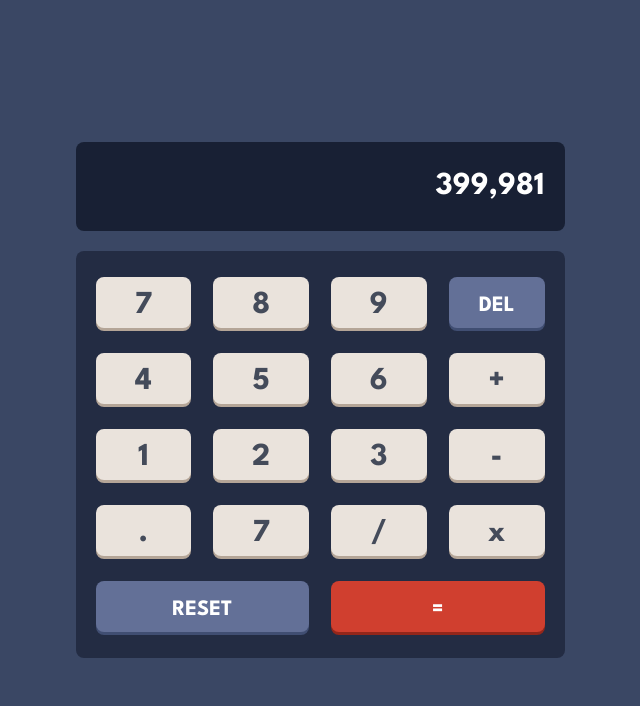
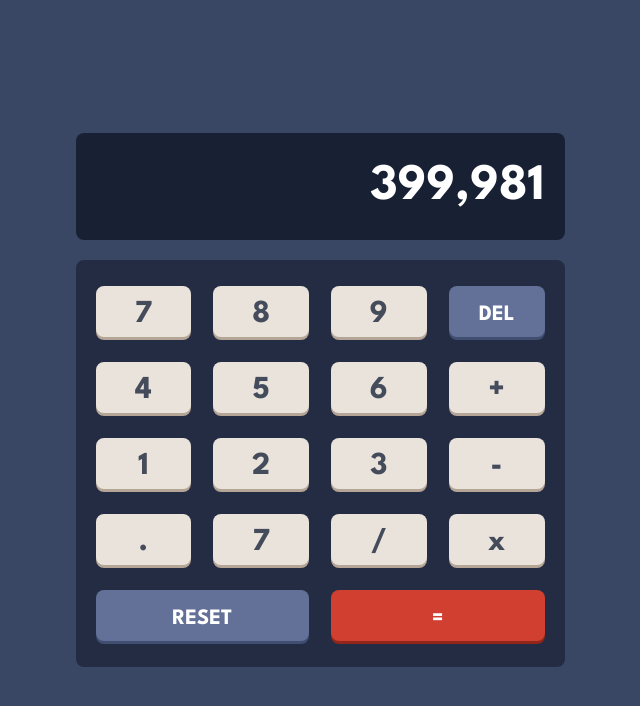
Before and after one commit to lulek1410/Calculator, a React (Vite) app: page / in a window 1280 px wide. Shown: the top 706 px of the page, without its empty margins (320-960 px from the left). Built offline with nearby package versions, Linux system fonts and the light colour scheme.

Commit message:
fix font size for screen

```diff
--- a/src/components/Screen/Screen.tsx
+++ b/src/components/Screen/Screen.tsx
@@ -2,9 +2,10 @@ import styled from "@emotion/styled";
 
 const StyledScreen = styled.div`
 	background-color: var(--screen-bg-1);
-  padding: 30px 20px;
-  border-radius: 8px;
+	padding: 30px 20px;
+	border-radius: 8px;
 
+	font-size: 1.6rem;
 	text-align: end;
 	color: white;
 `;
--- a/src/index.css
+++ b/src/index.css
@@ -51,6 +51,10 @@
 
 	--text-3: hsl(52, 100%, 62%);
 	--text-options-3: hsl(198, 20%, 13%);
+
+	font-size: 32px;
+	font-family: "League Spartan", sans-serif;
+	font-weight: 700;
 }
 
 * {
@@ -67,8 +71,7 @@ body {
 	background-color: var(--main-bg-1);
 }
 
-button,
-div {
+button {
 	font-size: 32px;
 	font-family: "League Spartan", sans-serif;
 	font-weight: 700;
```
